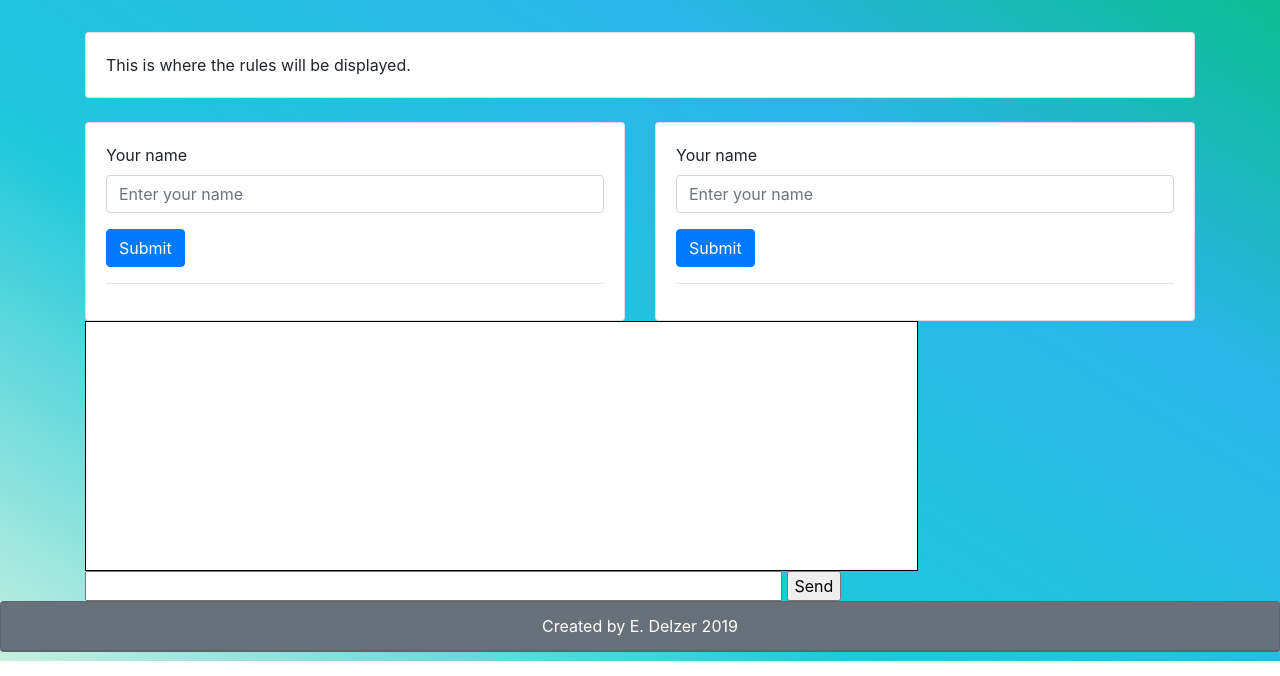
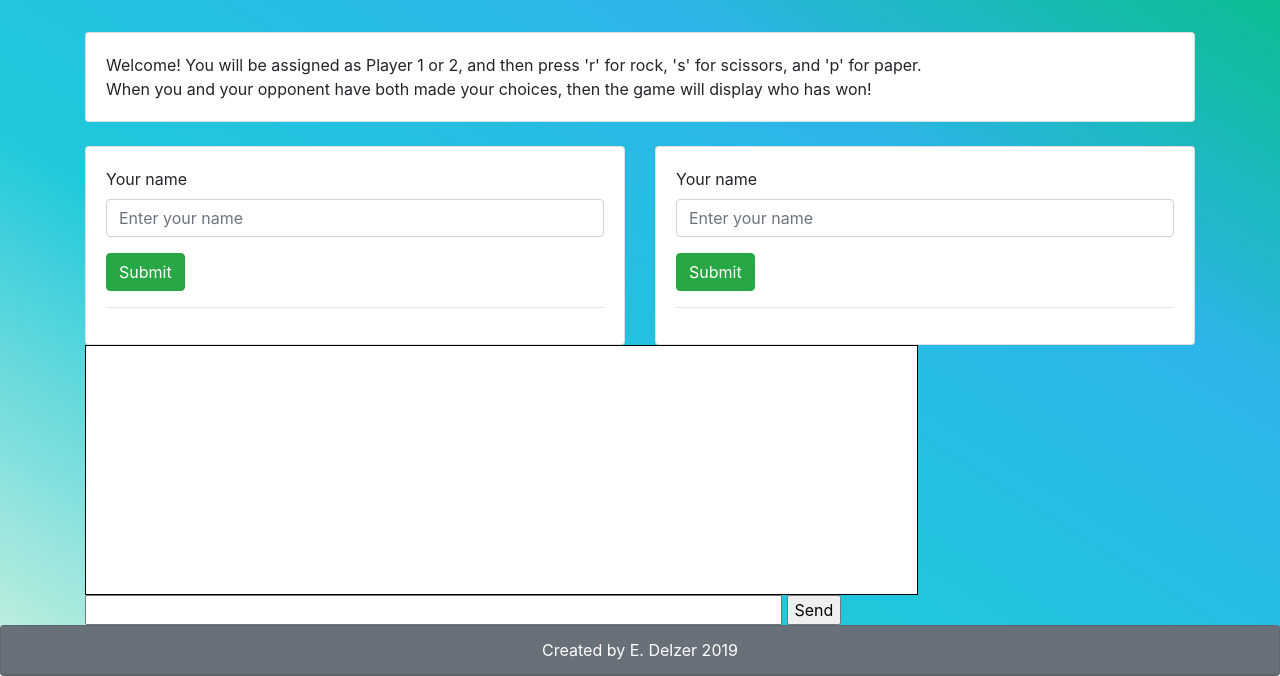
Before and after one commit to deltabear/RPS-Multiplayer, a plain HTML site: page index.html in a window 1280 px wide. Shown: the part 139-815 px from the top of the page. Drawn offline with nearby package versions, Linux system fonts and the light colour scheme.

Commit message:
Wrote the game rules, set up button click event

```diff
--- a/index.html
+++ b/index.html
@@ -23,7 +23,8 @@
     <!-- Area to display rules -->
     <div class="card">
       <div class="card-body">
-          This is where the rules will be displayed.
+          Welcome! You will be assigned as Player 1 or 2, and then press 'r' for rock, 's' for scissors, and 'p' for paper.
+          <br>When you and your opponent have both made your choices, then the game will display who has won!
       </div>
     </div>
 
@@ -42,7 +43,7 @@
             <input type="text" class="form-control" id="exampleInputPlayerName" placeholder="Enter your name">
             </div>
       <!-- After submitting name, button will collapse and disappear to leave player's name -->
-            <button type="submit" class="btn btn-primary">Submit</button>
+        <button onclick="submitButtonClicked()" type="button" id="add-p1name" class="btn btn-success">Submit</button>
             </form>
             <hr>
 
@@ -66,8 +67,8 @@
                 <label for="exampleInputPlayerName2">Your name</label>
                 <input type="text" class="form-control" id="exampleInputPlayerName2" placeholder="Enter your name">
                 </div>
-          <!-- After submitting name, button will collapse and disappear to leave player's name -->
-                <button type="submit" class="btn btn-primary">Submit</button>
+        <!-- After submitting name, button will collapse and disappear to leave player's name -->
+          <button onclick="submitButtonClicked()" type="button" id="add-p1name" class="btn btn-success">Submit</button>
                 </form>
                 <hr>
 
```
